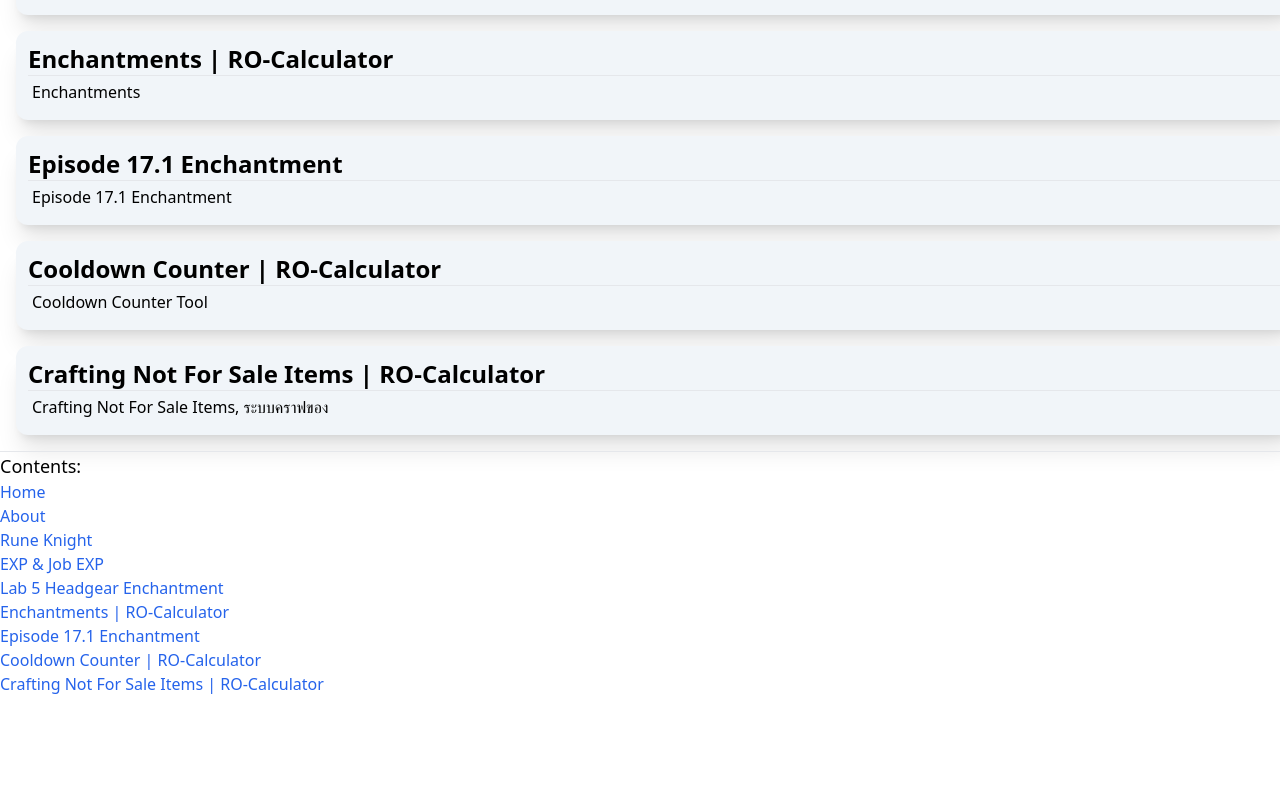
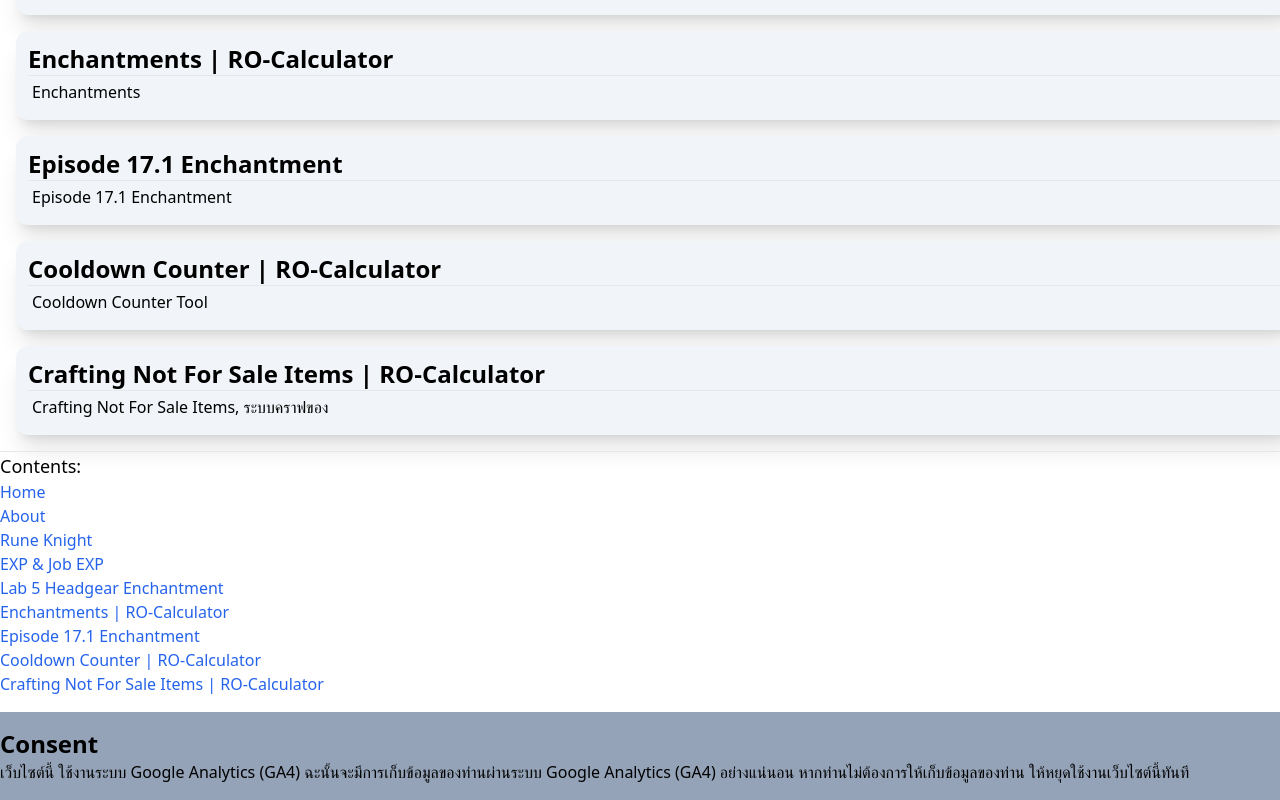
Before and after one commit to puuga/ro-calculator, a Nuxt app: page / in a window 1280 px wide. Shown: the part 458-1258 px from the top of the page. Before the commit the page ends 1154 px from the top, so only its background shows below. Built offline with nearby package versions, Linux system fonts and the light colour scheme.

Commit message:
feat: finish

```diff
--- /dev/null
+++ b/components/ConsentViewV1.vue
@@ -0,0 +1,14 @@
+<script setup lang="ts">
+
+</script>
+
+<template>
+  <div class="mt-4 py-4 bg-slate-400">
+    <div class="container mx-auto">
+      <h1 class="text-2xl font-bold">Consent</h1>
+      <div>
+        เว็บไซต์นี้ ใช้งานระบบ Google Analytics (GA4) ฉะนั้นจะมีการเก็บข้อมูลของท่านผ่านระบบ Google Analytics (GA4) อย่างแน่นอน หากท่านไม่ต้องการให้เก็บข้อมูลของท่าน ให้หยุดใช้งานเว็บไซต์นี้ทันที
+      </div>
+    </div>
+  </div>
+</template>
--- a/layouts/default.vue
+++ b/layouts/default.vue
@@ -2,5 +2,6 @@
   <div>
     <LazyHeaderWebHeader />
     <slot />
+    <LazyConsentViewV1 />
   </div>
 </template>
```
